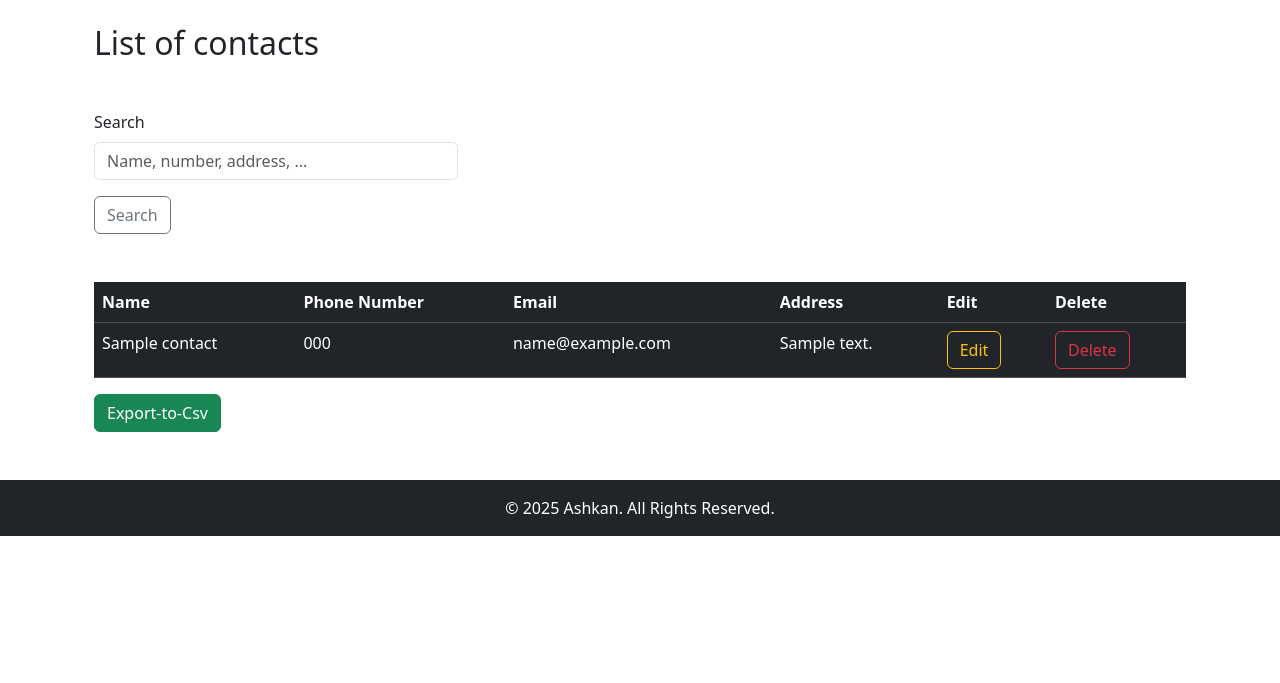
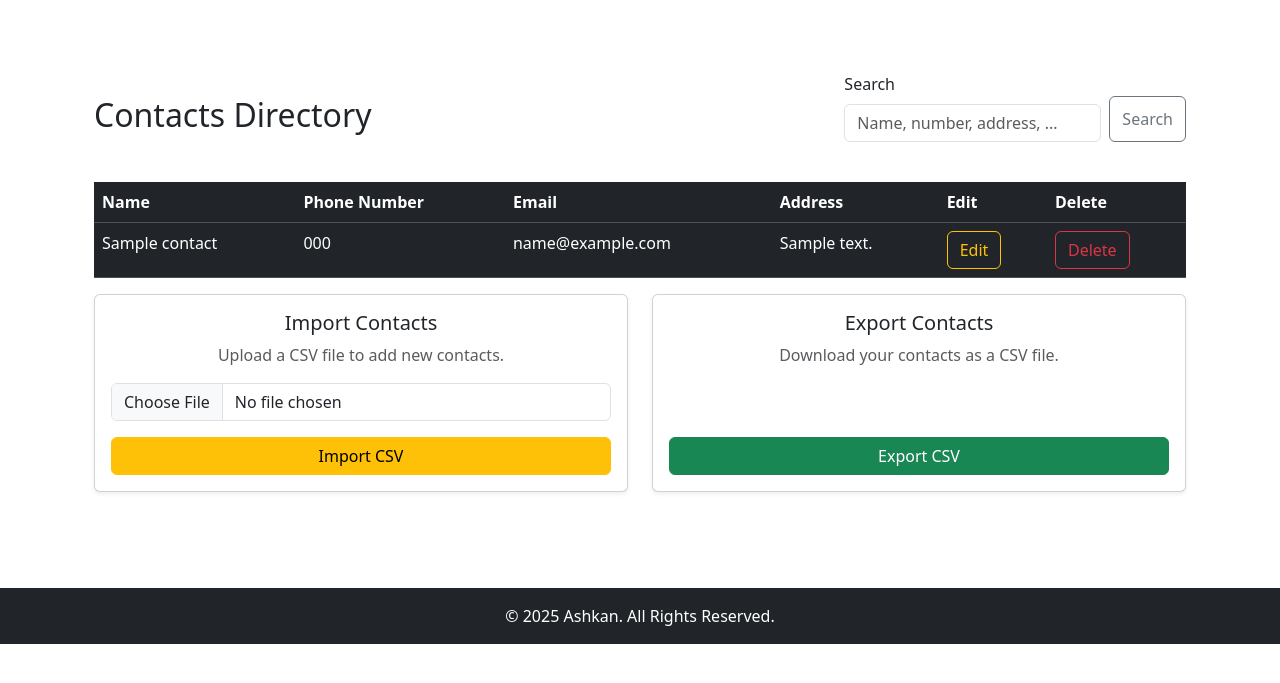
Before and after one commit to AsHkAn-Django/django-contact-sync, a Django app: page /contact_list/ in a window 1280 px wide. Shown: the part 56-739 px from the top of the page. Run offline with Django 5.2, Linux system fonts and the light colour scheme; a user stored in the database is signed in; tables that the repository leaves empty hold one stand-in row (values such as "Sample post"); some libraries are stand-ins or nearby versions.

Commit message:
import contact from csv file added.

```diff
--- /dev/null
+++ b/contact_exports/admin/contacts_2025-05-24_13-27-23.csv
@@ -0,0 +1,4 @@
+name,phone_number,email,address
+Ashkan,+905391111111,admin@email.com,Isikent
+Mark Twain,+905390000000,user@email.com,London
+Seda,+905392222222,seda@email.com,Fatih
--- /dev/null
+++ b/contact_exports/asd/contacts_2025-05-24_13-53-41.csv
@@ -0,0 +1,3 @@
+name,phone_number,email,address
+ashkan ahrari,+905391111111,admin@email.com,"Isikent mah, 5618 sok, diş kapi 11E2, bahce kat Iç kapi 4"
+asdfas,+905392249849,user@email.com,asdfiajsdhio ajsdi ofjaisd jiasodjfi oasjdi oafsd
--- a/myApp/templates/myApp/contact_list.html
+++ b/myApp/templates/myApp/contact_list.html
@@ -1,15 +1,15 @@
-{% extends 'base.html' %}
-{% load django_bootstrap5 %}
-
-{% block content %}
-  <div class="container">
-    <h2>List of contacts</h2>
-    <div class="my-5 col-4">
-    <form action="{% url 'myApp:contact_list' %}" method="GET">
+{% extends 'base.html' %} {% load django_bootstrap5 %} {% block content %}
+<div class="container py-5">
+  <!-- Header and Actions -->
+  <div class="d-flex flex-column flex-md-row align-items-start align-items-md-center justify-content-between mb-4">
+    <h2 class="mb-3 mb-md-0">Contacts Directory</h2>
+    <!-- Search Form -->
+    <form action="{% url 'myApp:contact_list' %}" method="GET" class="d-flex">
       {% bootstrap_form form %}
-      <button type="submit" class="btn btn-outline-secondary">Search</button>
+      <button type="submit" class="btn btn-outline-secondary ms-2 mt-4 mb-3">Search</button>
     </form>
   </div>
+
   {% if not contacts %}
   <p class="text-danger mt-3">No contacts found.</p>
   {% endif %}
@@ -26,20 +26,58 @@
       </tr>
     </thead>
     <tbody>
-        {% for contact in contacts  %}
+      {% for contact in contacts %}
       <tr>
         <td>{{ contact.name }}</td>
         <td>{{ contact.phone_number }}</td>
         <td>{{ contact.email }}</td>
         <td>{{ contact.address }}</td>
-          <td><a href="{% url 'myApp:edit_contact' contact.pk %}" class="btn btn-outline-warning">Edit</a></td>
-          <td><a href="{% url 'myApp:delete_contact' contact.pk %}" class="btn btn-outline-danger">Delete</a></td>
+        <td>
+          <a
+            href="{% url 'myApp:edit_contact' contact.pk %}"
+            class="btn btn-outline-warning"
+            >Edit</a
+          >
+        </td>
+        <td>
+          <a
+            href="{% url 'myApp:delete_contact' contact.pk %}"
+            class="btn btn-outline-danger"
+            >Delete</a
+          >
+        </td>
       </tr>
       {% endfor %}
     </tbody>
   </table>
-    <a href="{% url 'myApp:export_contacts' %}" class="btn btn-success">Export-to-Csv</a>
 
-
+  <div class="row g-4">
+    <div class="col-md-6">
+      <div class="card h-100 shadow-sm">
+        <div class="card-body d-flex flex-column justify-content-center text-center">
+          <h5 class="card-title">Import Contacts</h5>
+          <p class="card-text text-muted">Upload a CSV file to add new contacts.</p>
+          <form action="{% url 'myApp:import_contacts' %}" method="post" enctype="multipart/form-data" class="mt-auto">
+            {% csrf_token %}
+            <input type="file" name="my_file" class="form-control mb-3" />
+            <button class="btn btn-warning w-100" type="submit">
+              <i class="bi bi-file-earmark-arrow-up"></i> Import CSV
+            </button>
+          </form>
+        </div>
+      </div>
+    </div>
+    <div class="col-md-6">
+      <div class="card h-100 shadow-sm">
+        <div class="card-body d-flex flex-column justify-content-center text-center">
+          <h5 class="card-title">Export Contacts</h5>
+          <p class="card-text text-muted">Download your contacts as a CSV file.</p>
+          <a href="{% url 'myApp:export_contacts' %}" class="btn btn-success w-100 mt-auto">
+            <i class="bi bi-file-earmark-arrow-down"></i> Export CSV
+          </a>
+        </div>
+      </div>
+    </div>
+  </div>
 </div>
 {% endblock content %}
--- a/myApp/urls.py
+++ b/myApp/urls.py
@@ -6,6 +6,7 @@ urlpatterns = [
     path('contact_edit/<int:pk>/', views.EditContactView.as_view(), name='edit_contact'),
     path('delete_contact/<int:pk>/', views.ContactDeleteView.as_view(), name='delete_contact'),
     path('contact_list/export',views.export_to_csv, name='export_contacts'),
+    path('contact_list/import',views.import_from_csv, name='import_contacts'),
     path('contact_list/',views.ContactListView.as_view(), name='contact_list'),
     path('add_contact/', views.AddContactView.as_view(), name='add_contact'),
     path('', views.IndexView.as_view(), name='home'),
--- a/myApp/views.py
+++ b/myApp/views.py
@@ -6,7 +6,7 @@ from .forms import ContactForm, SearchForm
 from django.contrib.auth.mixins import LoginRequiredMixin, UserPassesTestMixin
 from django.db.models import Q
 import csv, os, datetime
-
+from io import TextIOWrapper
 
 
 
@@ -101,3 +101,24 @@ def get_export_file_path(user):
     os.makedirs(folder, exist_ok=True)
     filename = f"contacts_{datetime.datetime.now().strftime('%Y-%m-%d_%H-%M-%S')}.csv"
     return os.path.join(folder, filename)
+
+
+def import_from_csv(request):
+    if request.method == "POST":
+        file = TextIOWrapper(request.FILES['my_file'], encoding='utf-8')
+        reader = csv.DictReader(file)
+        for row in reader:
+            name = row['name']
+            phone_number = row['phone_number']
+            email = row['email']
+            address = row['address']
+            if Contact.objects.filter(phone_number=phone_number, author=request.user).exists():
+                pass
+            else:
+                Contact.objects.create(name=name,
+                                       phone_number=phone_number,
+                                       email=email,
+                                       address=address,
+                                       author=request.user)
+
+    return redirect('myApp:contact_list')
```
Lines whose indentation alone changed are shown as unchanged.
